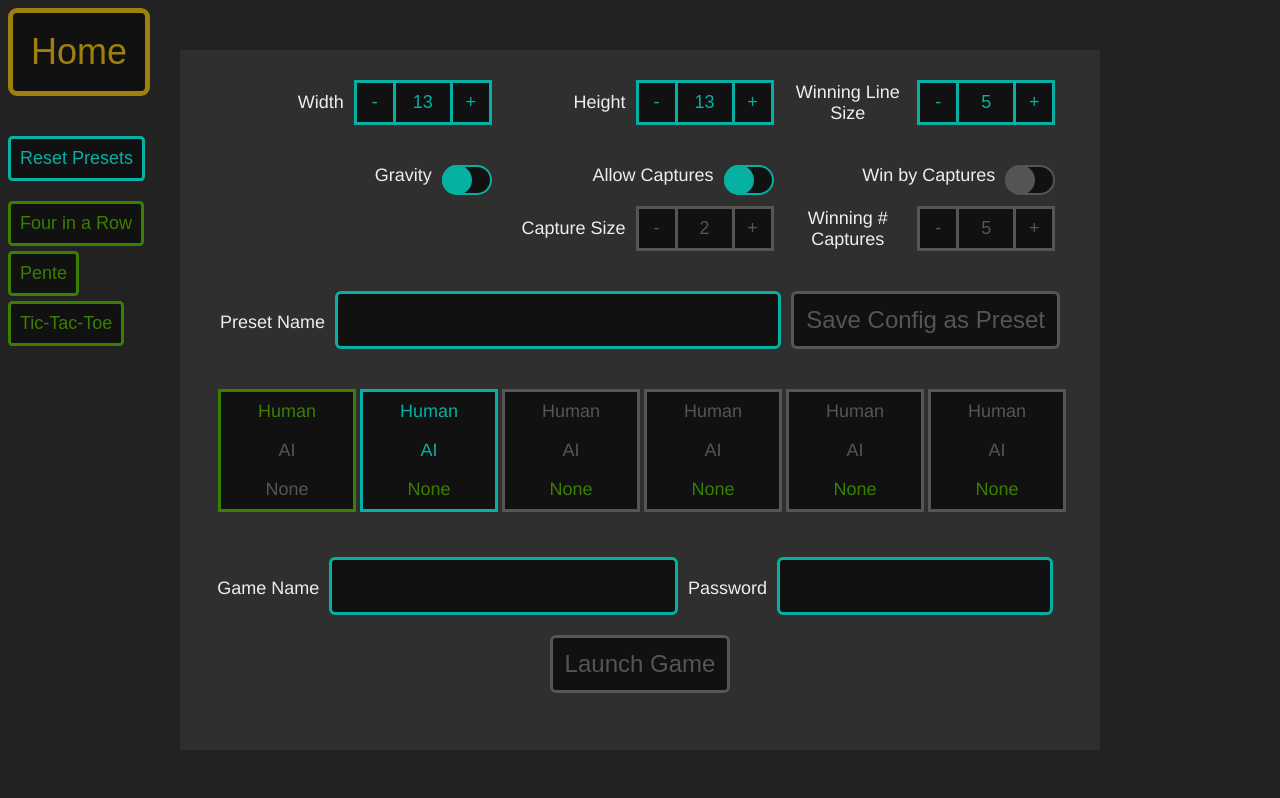
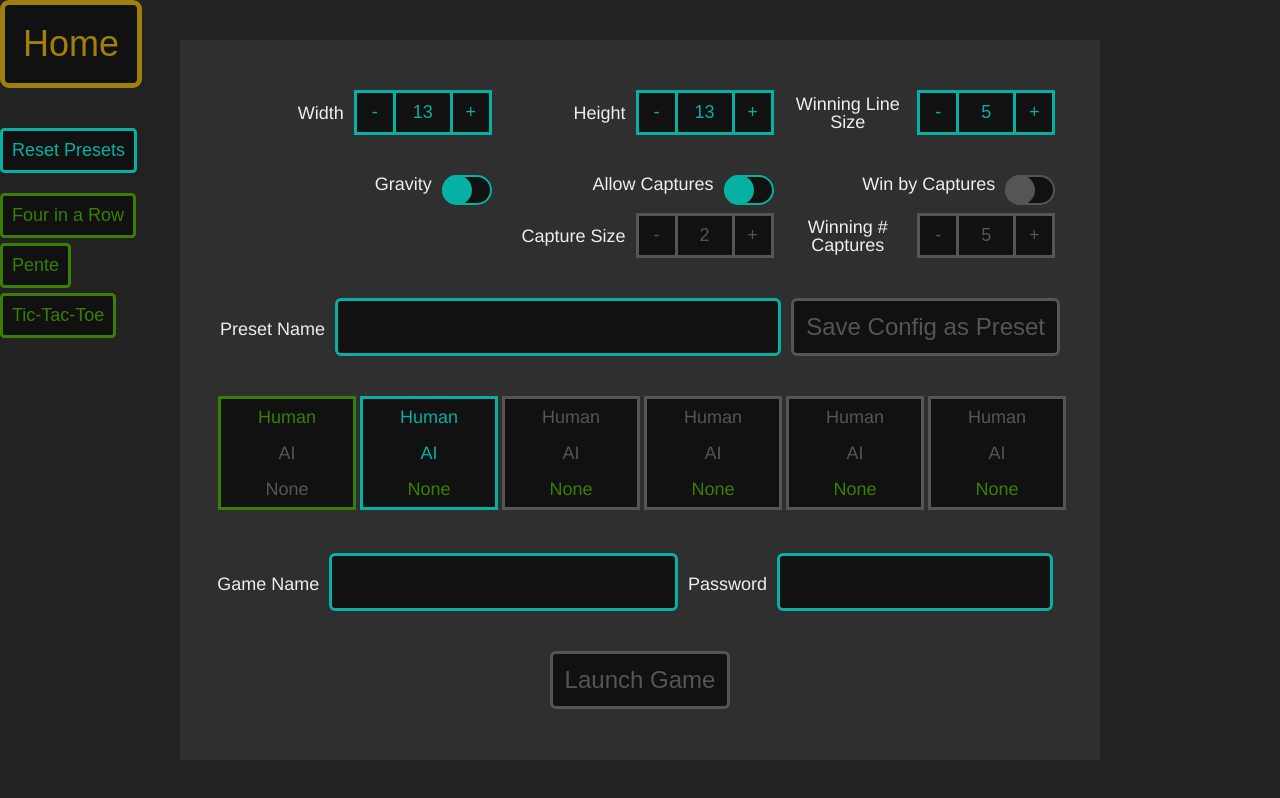
Before and after one commit to JustusHibshman/line-games, an Angular app in the folder client/: page /host in a window 1280 px wide. Built offline with nearby package versions, Linux system fonts and the light colour scheme.

Commit message:
Normalized styles across browsers

```diff
--- a/client/src/app/host/host.component.html
+++ b/client/src/app/host/host.component.html
@@ -91,7 +91,7 @@
         <span class="label">Password</span>
         <app-text-box [(text)]="password" [maxLength]="10" class="label" />
     </div>
-    <div class="smallRowSpacer"></div>
+    <div class="bigRowSpacer"></div>
     <div>
         <app-action-button [text]="'Launch Game'"
                 [disable]="gameName() == '' || playerTypes[1]() == PlayerTypes.None" />
--- a/client/src/app/host/host.component.scss
+++ b/client/src/app/host/host.component.scss
@@ -1,5 +1,6 @@
 div.main {
     padding: 30px;
+    padding-top: 50px;
     position: absolute;
     top: 0;
     bottom: 0;
--- a/client/src/styles.scss
+++ b/client/src/styles.scss
@@ -1,4 +1,54 @@
-/* You can add global styles to this file, and also import other style files */
+/* http://meyerweb.com/eric/tools/css/reset/
+   v2.0 | 20110126
+   License: none (public domain)
+*/
+
+html, body, div, span, applet, object, iframe,
+h1, h2, h3, h4, h5, h6, p, blockquote, pre,
+a, abbr, acronym, address, big, cite, code,
+del, dfn, em, img, ins, kbd, q, s, samp,
+small, strike, strong, sub, sup, tt, var,
+b, u, i, center,
+dl, dt, dd, ol, ul, li,
+fieldset, form, label, legend,
+table, caption, tbody, tfoot, thead, tr, th, td,
+article, aside, canvas, details, embed,
+figure, figcaption, footer, header, hgroup,
+menu, nav, output, ruby, section, summary,
+time, mark, audio, video {
+	margin: 0;
+	padding: 0;
+	border: 0;
+	font-size: 100%;
+	font: inherit;
+	vertical-align: baseline;
+}
+/* HTML5 display-role reset for older browsers */
+article, aside, details, figcaption, figure,
+footer, header, hgroup, menu, nav, section {
+	display: block;
+}
+body {
+	line-height: 1;
+}
+ol, ul {
+	list-style: none;
+}
+blockquote, q {
+	quotes: none;
+}
+blockquote:before, blockquote:after,
+q:before, q:after {
+	content: '';
+	content: none;
+}
+table {
+	border-collapse: collapse;
+	border-spacing: 0;
+}
+
+/* Custom to this site */
+
 body {
     background-color: #281d10;
     background-color: #222222;
```
